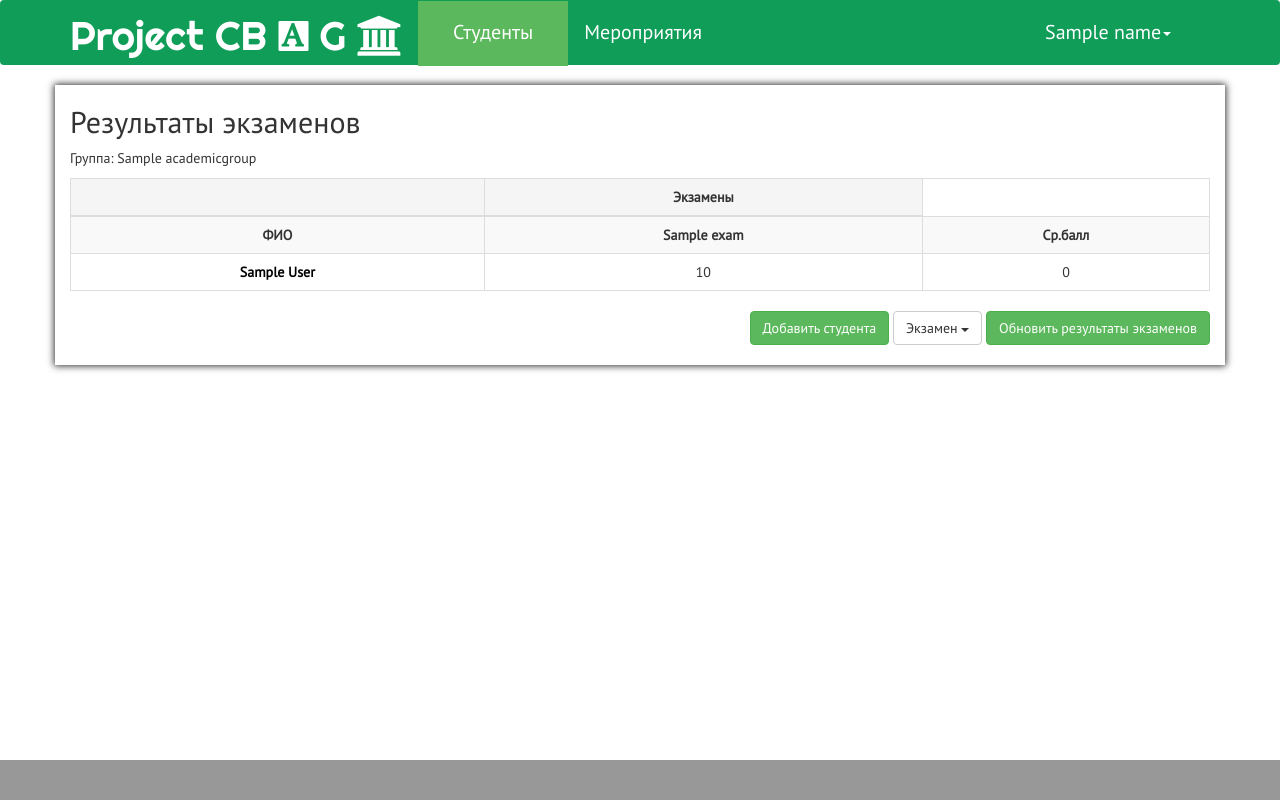
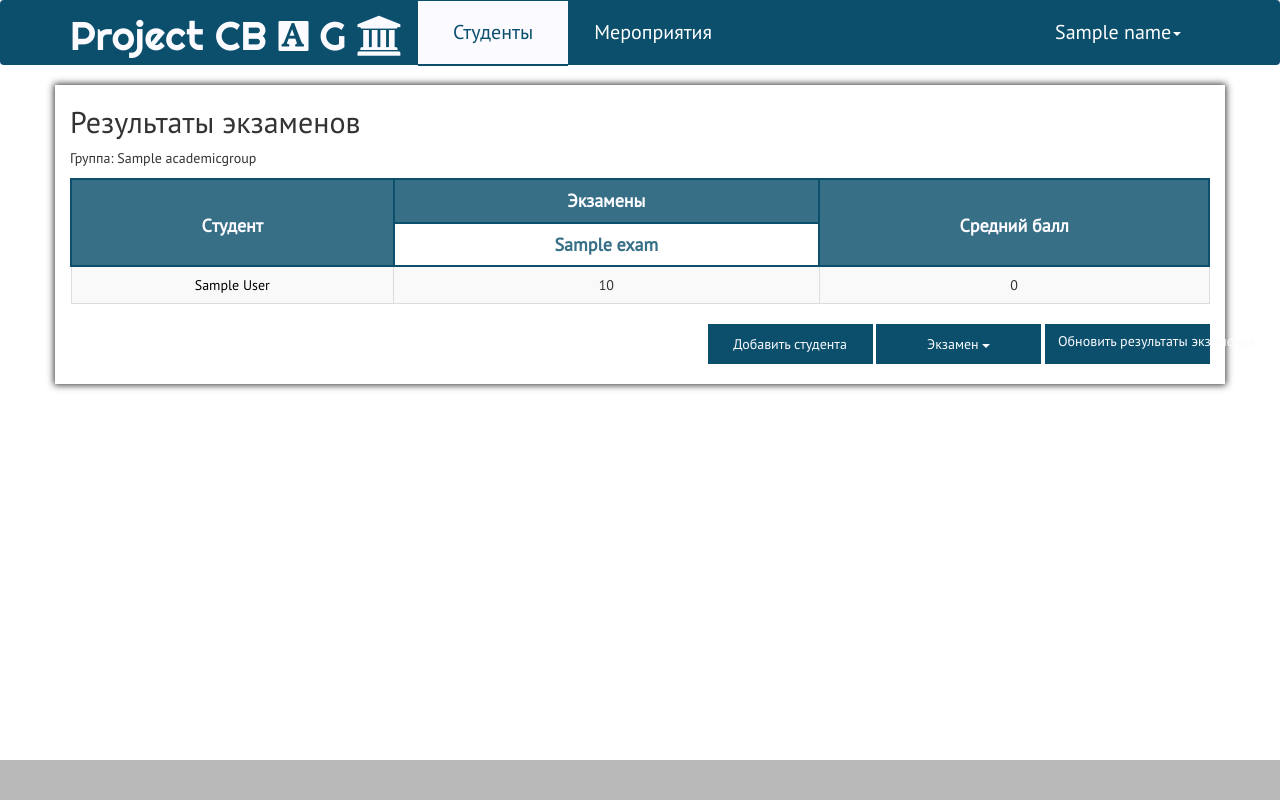
Before and after one commit to kiseru/ProjectCBAG, a Django app: template academic_groups/templates/academic_groups/students.html in a window 1280 px wide. Run offline with Django 3.2, Linux system fonts and the light colour scheme; tables that the repository leaves empty hold one stand-in row (values such as "Sample post"); the template is opened without the code that fills it: values that come from a table or form of the project are taken from there, most other values are stand-ins (such as "Sample title", 1, 10 or a date in 2020); some libraries are stand-ins or nearby versions.

Commit message:
new design

```diff
--- a/academic_groups/templates/academic_groups/add_student.html
+++ b/academic_groups/templates/academic_groups/add_student.html
@@ -64,7 +64,7 @@
 
         <br/>
 
-        <input type="submit" class="btn btn-success" value="Добавить">
+        <input type="submit" class="btn btn-default" value="Добавить">
     </form>
 
 </div>
--- a/academic_groups/templates/academic_groups/header.html
+++ b/academic_groups/templates/academic_groups/header.html
@@ -21,7 +21,7 @@
 
             <div style="text-align: center"id="navbar" class="collapse navbar-collapse">
                 <ul class="nav navbar-nav">
-                    <li>
+                    <li style="margin-right: 10px">
                         <a href="{% url 'groups:students' %}" class="header-button active-header-button">Студенты</a>
                     </li>
 
--- a/academic_groups/templates/academic_groups/students.html
+++ b/academic_groups/templates/academic_groups/students.html
@@ -8,29 +8,26 @@
 
       <thead>
       <tr class="active">
-        <th></th>
-        <th colspan="{{ academic_group.exams.count }}" >Экзамены</th>
+        <th rowspan="2" style="padding: 27px 0; color: #FBFBFF">Cтудент</th>
+        <th colspan="{{ academic_group.exams.count }}" style="color: #FBFBFF">Экзамены</th>
+        <th rowspan="2" style="padding: 27px 0; color: #FBFBFF">Средний балл</th>
+      </tr>
+      <tr>
+        {% for exam in academic_group.exams.all %}
+          <th>{{ exam.name }}</th>
+        {% endfor %}
       </tr>
       </thead>
 
       <tbody>
-      <tr>
-        <th>ФИО</th>
-
-        {% for exam in academic_group.exams.all %}
-          <th>{{ exam.name }}</th>
-        {% endfor %}
-
-        <th>Ср.балл</th>
-      </tr>
 
       {% for student in academic_group.student_set.all %}
         <tr>
-          <th>
+          <td>
             <a class="for-hover" href="{% url 'groups:student' student.id %}" data-toggle="tooltip" data-placement="bottom" title="Перейти к профилю">
               {{ student.name }}
             </a>
-          </th>
+          </td>
 
           {% for examresult in student.examresult_set.all %}
             <td>{{ examresult.score }}</td>
@@ -44,7 +41,7 @@
 
     <div style="text-align: right">
       <a href="{% url 'groups:add_student' %}">
-        <button type="button" name="button" class="btn btn-success">Добавить студента</button>
+        <button type="button" name="button" class="btn btn-default">Добавить студента</button>
       </a>
 
       <div class="btn-group">
@@ -91,7 +88,7 @@
               </div>
 
               <div class="modal-footer">
-                <input type="submit" class="btn btn-success" value="Добавить">
+                <input type="submit" class="btn btn-default" value="Добавить">
                 <button class="btn btn-danger" data-dismiss="modal">Закрыть</button>
               </div>
             </form>
@@ -124,7 +121,7 @@
               </div>
 
               <div class="modal-footer">
-                <input type="submit" class="btn btn-success" value="Добавить">
+                <input type="submit" class="btn btn-default" value="Добавить">
                 <button class="btn btn-danger" data-dismiss="modal">Закрыть</button>
               </div>
             </form>
@@ -132,7 +129,7 @@
         </div>
       </div>
 
-      <a href="#" name="button" class="btn btn-success">Обновить результаты экзаменов</a>
+      <a href="#" name="button" class="btn btn-default">Обновить результаты экзаменов</a>
     </div>
 
   </div>
--- a/authorization/templates/authorization/log_in.html
+++ b/authorization/templates/authorization/log_in.html
@@ -15,7 +15,7 @@
                 <label for="password">Пароль</label><br/>
                 <input type="password" id="password" name="password"><br/><br/>
 
-                <button type="submit" value="Войти" class="btn btn-success btn-md">Войти</button>
+                <button type="submit" value="Войти" class="btn btn-default btn-md">Войти</button>
             </form>
         </div>
     </div>
--- a/pages/static/pages/css/main.css
+++ b/pages/static/pages/css/main.css
@@ -18,7 +18,7 @@ body {
 }
 
 .navbar {
-  background: #0F9D58;
+  background: #0B4F6C;
   height: 65px;
 }
 
@@ -26,16 +26,16 @@ body {
   margin-left: 100px;
     font-family: "Righteous", serif;
   font-size: 40px;
-  color: white;
+  color: #FBFBFF;
 }
 
 .navbar-header > a:hover{
-  color: #fff;
+  color: #FBFBFF;
   text-shadow: 4px 0 0 #000;
 }
 
 .navbar-header > a:focus{
-  color: white;
+  color: #FBFBFF;
 }
 
 .shadow {
@@ -48,7 +48,7 @@ body {
 }
 
 .for-hover:hover {
-  color: #0F9D58;
+  color: #FBFBFF;
 }
 
 .adding-student {
@@ -62,7 +62,7 @@ body {
 .content {
   box-shadow: 0 0 7px 0.5px;
   margin: auto;
-  background: white;
+  background: #FBFBFF;
   height: 350px;
   width: 300px;
   padding-top: 20px;
@@ -81,16 +81,16 @@ body {
 
 .title_login > h2 {
   font-weight: bold;
-  color: #0F9D58;
+  color: #0B4F6C;
 }
 
 .footer-line2 {
   position: fixed;
-  opacity: 0.5;
+    opacity: 0.5;
   bottom: 0;
   width: 100%;
   height: 40px;
-  background-color: #333333;
+  background-color: #757575;
 }
 
 td, th {
@@ -106,12 +106,16 @@ td, th {
 }
 
 .header-button:hover, .user-table:hover {
-    background-color: #0b7e46 !important;
-    color: white;
+    background-color: #FBFBFF !important;
+    color: #0B4F6C;
+    border-bottom: 2px solid #0B4F6C;
+    transition: .4s;
 }
 
 .active-header-button {
-    background-color: #5cb85c;
+    background-color: #FBFBFF;
+    border-bottom: 2px solid #0B4F6C;
+    color: #0B4F6C;
 }
 
 .user-table {
@@ -132,10 +136,111 @@ td, th {
 }
 
 .log-out:hover {
-    background-color: #c4e3f3;
+    background-color: #FBFBFF;
     height: 65px;
+    transition: .7s;
 }
 
 .btn-delete-student {
     float: right;
 }
+
+.panel-info {
+    border-color: #0B4F6C;
+}
+
+.panel-heading {
+    background-color: #0B4F6C !important;
+    border-color: #0B4F6C !important;
+    color: #FBFBFF !important;
+    border-radius: 0 !important;
+    padding: 15px 15px 0 15px;
+}
+
+.panel-heading > p {
+    font-size: 18px;
+    margin: 14px 0;
+}
+
+.panel {
+    border-radius: 0 !important;
+}
+
+.btn-default {
+    background-color: #0B4F6C;
+    color: #FBFBFF;
+    border: 1px solid #0B4F6C;
+    height: 40px;
+    border-radius: 0;
+}
+
+.btn-default:hover {
+    background-color: #FBFBFF;
+    color: #0B4F6C;
+    border: 2px solid #0B4F6C;
+}
+.btn-default:focus,
+.btn-default.focus {
+  color: #FBFBFF;
+  background-color: #0B4F6C;
+  border-color: #0B4F6C;
+}
+
+.btn-default:active {
+    color: #FBFBFF;
+    background-color: #0B4F6C;
+    border-color: #0B4F6C;
+}
+
+
+.panel-body > ul > li {
+font-size: 15px;
+}
+
+.panel-body > ol > li {
+font-style: italic;
+}
+
+.btn {
+border-radius: 0;
+width: 165px;
+}
+
+.btn-danger {
+background-color: #E52D4F;
+color: #FBFBFF;
+border-color: #E52D4F;
+height: 40px;
+border-radius: 0;
+}
+
+.btn-danger:hover {
+background-color: #FBFBFF;
+color: #E52D4F;
+border: 2px solid #E52D4F;
+}
+.btn-danger:focus,
+.btn-danger.focus {
+color: #FBFBFF;
+background-color: #E52D4F;
+border-color: #E52D4F;
+}
+
+.btn-danger:active {
+color: #FBFBFF;
+background-color: #E52D4F;
+border-color: #E52D4F;
+}
+
+th {
+    font-size: 18px !important;
+}
+
+.table-bordered > thead > tr > th {
+    border: 2px solid #0B4F6C !important;
+    color: #376F86;
+}
+
+.table > thead > tr.active > th {
+    background-color: #376F86;
+}
```
Also changed, not shown: academic_groups/templates/academic_groups/events.html (+14 -13 lines), academic_groups/templates/academic_groups/student.html (+6 -6 lines).
